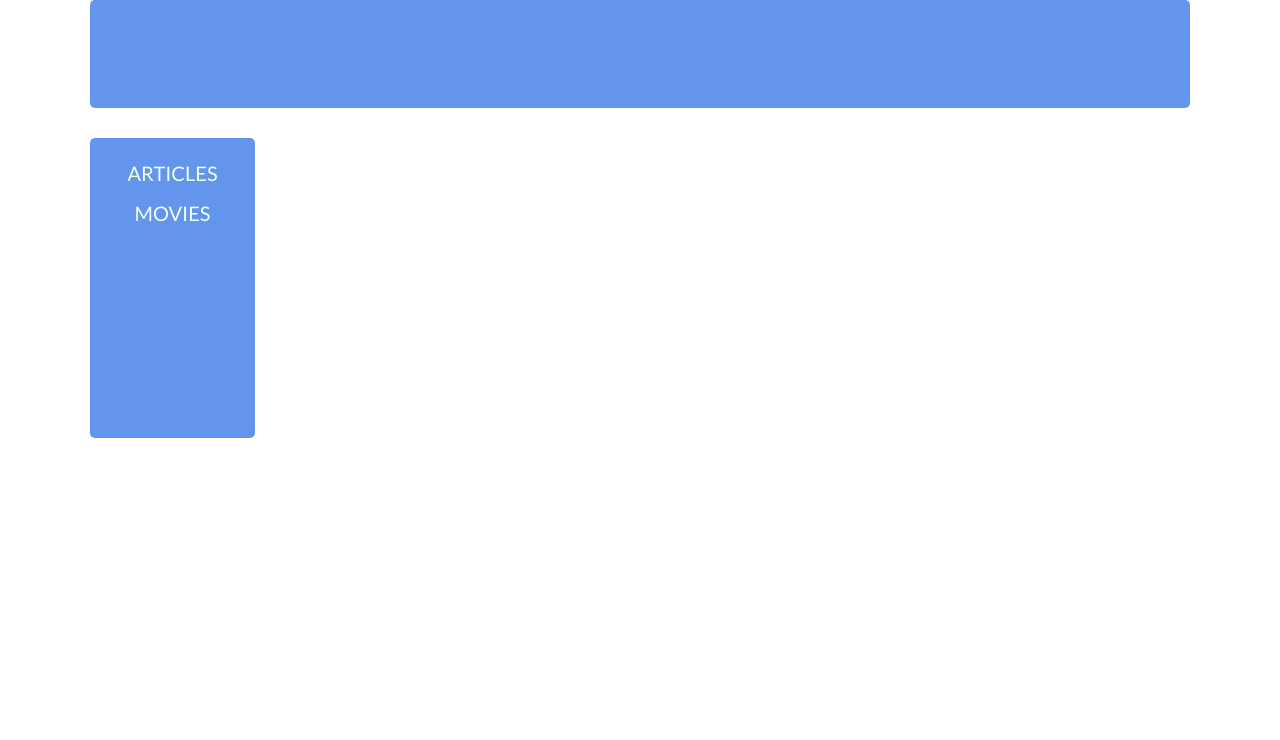
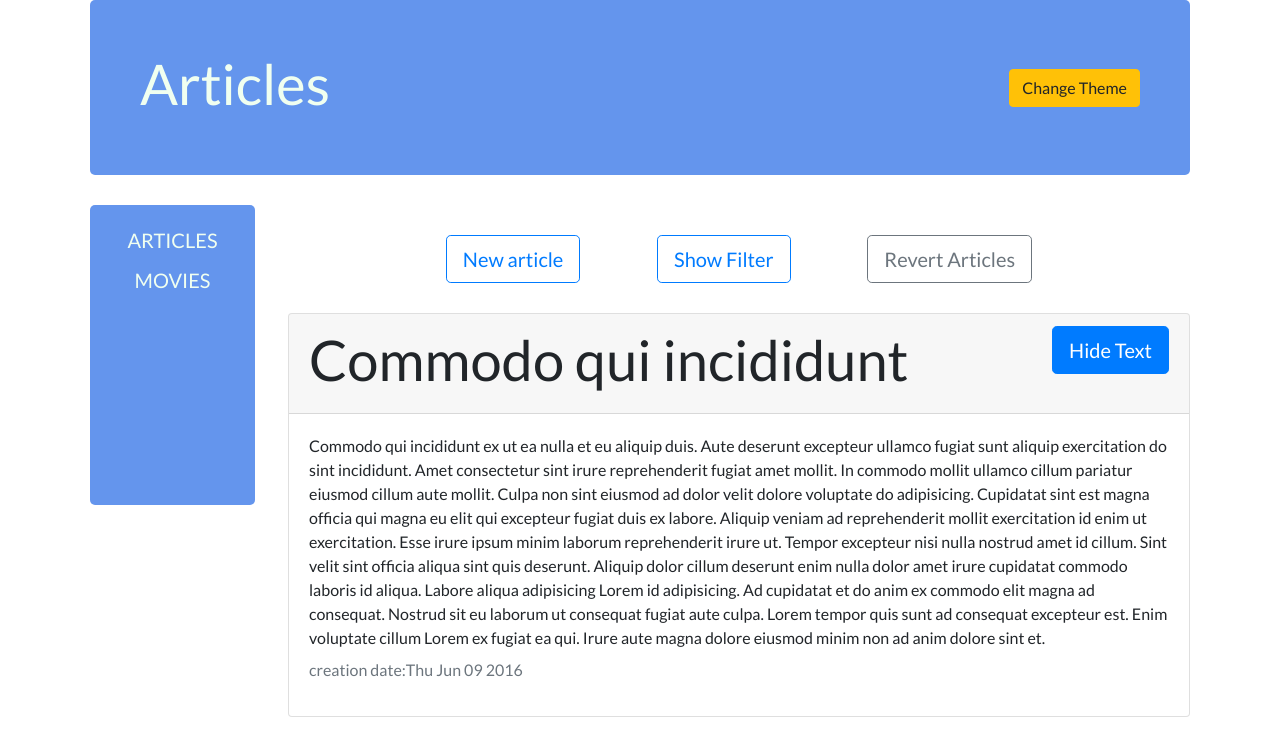
Before and after one commit to sergei740/article-list, a React (Create React App) app: page / in a window 1280 px wide. Shown: the top 740 px of the page. Built offline with nearby package versions, Linux system fonts and the light colour scheme; the HTML template or start-up script is replaced by a standard one.

Commit message:
added button change theme, added new styles classes to Header and SiderBar components

```diff
--- a/src/components/App/App.jsx
+++ b/src/components/App/App.jsx
@@ -15,13 +15,23 @@ class App extends Component {
     articles,
     isOpenCreateNewArticle: false,
     isFilterOpen: false,
-    headerText: document.location.pathname.slice(1).charAt(0).toUpperCase() + document.location.pathname.slice(2)
+    headerText: document.location.pathname.slice(1).charAt(0).toUpperCase() + document.location.pathname.slice(2),
+    secondStyle: true
   };
+
 
   updateHeaderText = () => {
     setTimeout(() => {
-      this.setState({ headerText: document.location.pathname.slice(1).charAt(0).toUpperCase() + document.location.pathname.slice(2) });
+      this.setState({
+        headerText: document.location.pathname !== '/'
+          ? document.location.pathname.slice(1).charAt(0).toUpperCase() + document.location.pathname.slice(2)
+          : 'Articles'
       });
+    });
+  };
+
+  componentDidMount() {
+    this.updateHeaderText();
   };
 
   revert = () => {
@@ -52,14 +62,20 @@ class App extends Component {
     this.setState({ isFilterOpen: !this.state.isFilterOpen, isOpenCreateNewArticle: false });
   };
 
+  changeStyle = () => {
+    this.setState({ secondStyle: !this.state.secondStyle });
+  };
+
+
   render() {
     return (
       <BrowserRouter>
         <div className={ style.main_container }>
-          <Header headerText={ this.state.headerText }/>
+          <Header headerText={ this.state.headerText } changeStyle={ this.changeStyle }
+                  secondStyle={ this.state.secondStyle }/>
           <div className={ style.main_content_container }>
-            <SideBar onClickNavLink={ this.updateHeaderText }/>
-            <Route path='/articles' render={ () => <Articles handleChange={ this.handleChange }
+            <SideBar onClickNavLink={ this.updateHeaderText } secondStyle={ this.state.secondStyle }/>
+            <Route exact path='/' render={ () => <Articles handleChange={ this.handleChange }
                                                            handleSubmit={ this.handleSubmit }
                                                            articles={ this.state.reverted ? this.state.articles.slice().reverse() : this.state.articles }
                                                            isOpenCreateNewArticle={ this.state.isOpenCreateNewArticle }
@@ -67,6 +83,7 @@ class App extends Component {
                                                            openCreateNewArticle={ this.openCreateNewArticle }
                                                            revert={ this.revert }
                                                            openFilter={ this.openFilter }/> }/>
+
             <Route path='/movies' component={ MovieList }/>
           </div>
         </div>
--- a/src/components/Article.jsx
+++ b/src/components/Article.jsx
@@ -29,7 +29,7 @@ class Article extends Component {
     const articleText = this.state.isOpen && <section className='card-text'>{ article.text }</section>;
     const buttonText = this.state.isOpen ? 'Hide Text' : 'Show Text';
     return (
-      <div className='card mx-auto' style={ style }>
+      <div className='card mx-auto mb-4' style={ style }>
         <div className='card-header'>
           <h2 className='display-4'>
             { article.title }
--- a/src/components/Header/Header.jsx
+++ b/src/components/Header/Header.jsx
@@ -1,20 +1,18 @@
-import React, { Component } from 'react';
+import React from 'react';
 import style from './style.module.css';
 
-class Header extends Component {
-  constructor(props) {
-    super(props);
-  }
+function Header(props) {
 
-  render() {
-    return (
-      <div className={ style.block_header }>
-        <h1 className='display-4 text-left'>
-          { this.props.headerText }
-        </h1>
+  return (
+    <div className={ props.secondStyle ? style.block_header : style.block_header_second }>
+      <h1 className='display-4 text-left'>
+        { props.headerText }
+      </h1>
+      <div>
+        <button onClick={ props.changeStyle } className='btn btn-warning'>Change Theme</button>
       </div>
-    )
-  }
+    </div>
+  )
 }
 
 export default Header;
--- a/src/components/Header/style.module.css
+++ b/src/components/Header/style.module.css
@@ -1,7 +1,25 @@
 .block_header {
+    display: flex;
+    width: 100%;
+    justify-content: space-between;
+    align-items: center;
     background: cornflowerblue;
     border-radius: 5px;
     margin-bottom: 30px;
     padding: 50px;
     color: honeydew;
 }
+
+.block_header_second {
+    display: flex;
+    width: 100%;
+    justify-content: space-between;
+    align-items: center;
+    background: cornflowerblue;
+    border-radius: 5px;
+    margin-bottom: 30px;
+    padding: 50px;
+    background: #33393F;
+    color: #A75F94;
+
+}
--- a/src/components/SideBar/SideBar.jsx
+++ b/src/components/SideBar/SideBar.jsx
@@ -4,12 +4,12 @@ import { NavLink } from "react-router-dom";
 
 function SideBar(props) {
   return (
-    <div className={ style.side_bar }>
-      <NavLink to='/articles' onClick={ props.onClickNavLink }>
-        <div className={ style.side_bar_link }>ARTICLES</div>
+    <div className={ props.secondStyle ? style.side_bar : style.side_bar_second }>
+      <NavLink to='/' onClick={ props.onClickNavLink }>
+        <div className={ props.secondStyle ? style.side_bar_link : style.side_bar_link_second }>ARTICLES</div>
       </NavLink>
       <NavLink to='/movies' onClick={ props.onClickNavLink }>
-        <div className={ style.side_bar_link }>MOVIES</div>
+        <div className={ props.secondStyle ? style.side_bar_link : style.side_bar_link_second }>MOVIES</div>
       </NavLink>
     </div>
   )
--- a/src/components/SideBar/style.module.css
+++ b/src/components/SideBar/style.module.css
@@ -16,3 +16,19 @@ a:hover, a:visited, a:link, a:active {
     font-size: 20px;
     color: honeydew;
 }
+
+
+.side_bar_second {
+    width: 15%;
+    height: 300px;
+    padding: 10px;
+    background: #33393F;
+    border-radius: 5px;
+}
+
+.side_bar_link_second {
+    padding-top: 10px;
+    text-align: center;
+    font-size: 20px;
+    color: #A75F94;
+}
```
Lines whose indentation alone changed are shown as unchanged.
